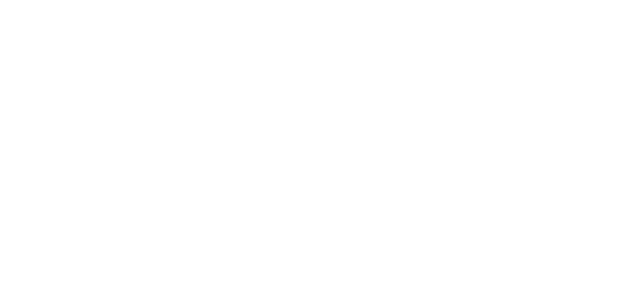
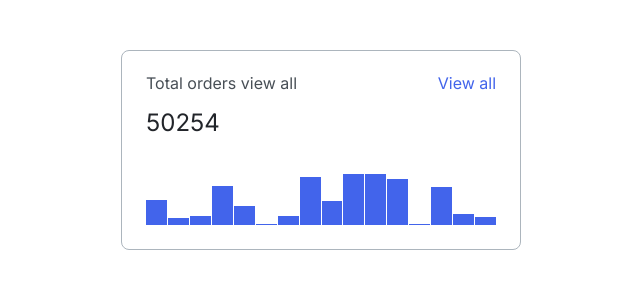
Before and after one commit to js-tasks-ru/htmlcss-20210409_kivals-90, a website: page 04-lection2/01-histogram/index.html in a window 1280 px wide. Shown: the whole page, without its empty margins (14-654 px from the left). Drawn offline with nearby package versions, Linux system fonts and the light colour scheme.

Commit message:
Add histogram component

```diff
--- a/04-lection2/01-histogram/histogram.css
+++ b/04-lection2/01-histogram/histogram.css
@@ -0,0 +1,54 @@
+.histogram {
+    width: 100%;
+    height: 100%;
+    padding: 24px;
+    border: 1px solid #ACB5BD;
+    border-radius: 8px;
+    display: flex;
+    flex-direction: column;
+    justify-content: space-between;
+}
+
+.histogram__header {
+    font-size: 16px;
+    display: flex;
+    justify-content: space-between;
+    margin-bottom: 39px;
+}
+
+.histogram__body {
+    flex: 1 1 0;
+}
+
+.histogram-orders__title {
+    font-family: Inter, sans-serif;
+    color: var(--grey4);
+    margin-bottom: 20px;
+}
+
+.histogram-orders__count {
+    font-family: Inter, sans-serif;
+    font-size: 24px;
+    color: var(--black);
+}
+
+.histogram__link a {
+    font-family: Inter, sans-serif;
+    text-decoration: none;
+    color: var(--blue);
+}
+
+.histogram-lines {
+    display: flex;
+    align-items: flex-end;
+}
+
+.histogram-lines__item {
+    background: var(--blue);
+    flex-grow: 1;
+    margin-right: 1px;
+}
+
+.histogram-lines__item:last-child {
+    margin-right: 0;
+}
--- a/04-lection2/01-histogram/index.html
+++ b/04-lection2/01-histogram/index.html
@@ -2,10 +2,45 @@
 <!-- Страница с гистограммой -->
 <html lang="ru">
 <head>
+    <title>Гистограмма</title>
     <link rel="stylesheet" href="../../assets/css/main.css">
+    <link rel="stylesheet" href="../../node_modules/normalize.css/normalize.css">
     <link rel="stylesheet" href="./histogram.css">
 </head>
 <body>
+<div class='container'>
+    <div style='padding: 50px; width: 500px; height: 300px' class='wrapper'>
 
+        <div class='histogram'>
+            <div class='histogram__header'>
+                <div class='histogram-orders'>
+                    <p class='histogram-orders__title'>Total orders view all</p>
+                    <p class='histogram-orders__count'>50254</p>
+                </div>
+                <div class='histogram__link'>
+                    <a href='#'>View all</a>
+                </div>
+            </div>
+            <div class='histogram__body histogram-lines'>
+                <div style='height: 50%' class='histogram-lines__item'></div>
+                <div style='height: 13%' class='histogram-lines__item'></div>
+                <div style='height: 18%' class='histogram-lines__item'></div>
+                <div style='height: 76%' class='histogram-lines__item'></div>
+                <div style='height: 38%' class='histogram-lines__item'></div>
+                <div style='height: 2%' class='histogram-lines__item'></div>
+                <div style='height: 18%' class='histogram-lines__item'></div>
+                <div style='height: 94%' class='histogram-lines__item'></div>
+                <div style='height: 47%' class='histogram-lines__item'></div>
+                <div style='height: 100%' class='histogram-lines__item'></div>
+                <div style='height: 100%' class='histogram-lines__item'></div>
+                <div style='height: 91%' class='histogram-lines__item'></div>
+                <div style='height: 2%' class='histogram-lines__item'></div>
+                <div style='height: 74%' class='histogram-lines__item'></div>
+                <div style='height: 22%' class='histogram-lines__item'></div>
+                <div style='height: 15%' class='histogram-lines__item'></div>
+            </div>
+        </div>
+    </div>
+</div>
 </body>
 </html>
--- a/assets/css/main.css
+++ b/assets/css/main.css
@@ -5,7 +5,6 @@
 
 :root {
     --white: #ffffff;
-    --black: #212429;
     --primary-h: 228;
     --primary-s: 81%;
     --primary-l: 59%;
@@ -16,23 +15,26 @@
     --secondary-l: 60%;
     --secondary: hsl(var(--secondary-h), var(--secondary-s), var(--secondary-l));
     --secondary-darken: hsl(var(--secondary-h), calc(var(--secondary-s) - 12%) , calc(var(--secondary-l) - 13%) );
-    --pink: #F784AD;
-    --purple: #7048E8;
-    --blue: #4263EB;
-    --red: #F03D3E;
-    --grey-1: #F8F9FA;
-    --grey-2: #DDE2E5;
-    --grey-3: #ACB5BD;
-    --grey-4: #495057;
-
-    --error: var(--red);
-    --success: var(--blue);
-
+    --black: hsl(218, 11%, 15%);
+    --grey4: hsl(210, 9%, 31%);
+    --blue: hsl(228, 81%, 59%);
     --content-width: 1110px;
 }
 
 * {
     font-family: 'Roboto', sans-serif;
+    padding: 0;
+    margin: 0;
+    border: 0;
+    box-sizing: border-box;
+}
+
+body {
+    min-height: 100%;
+    line-height: 1;
+    -ms-text-size-adjust: 100%;
+    -moz-text-size-adjust: 100%;
+    -webkit-text-size-adjust: 100%;
 }
 
 .container {
```
Lines whose indentation alone changed are shown as unchanged.
